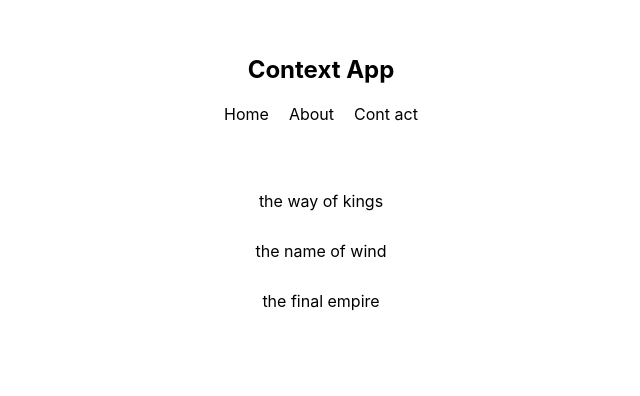
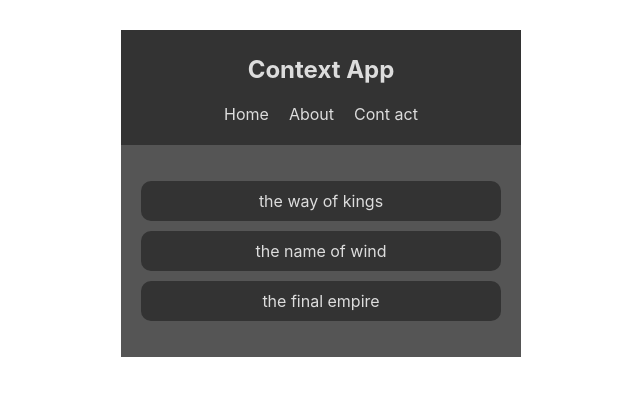
Before and after one commit to yumutlu/reactjs-hooks-localstorage--booklist-project, a React (Create React App) app: page / in a window 1280 px wide. Shown: the top 396 px of the page, without its empty margins (319-959 px from the left). Built offline with nearby package versions, Linux system fonts and the light colour scheme.

Commit message:
Acessing Context(1)

```diff
--- a/src/App.js
+++ b/src/App.js
@@ -8,6 +8,7 @@
   return (
     <div className="App">
       <ThemeContextProvider>
+
       <Navbar/>
       <BookList/>
       </ThemeContextProvider>
--- a/src/components/BookList.js
+++ b/src/components/BookList.js
@@ -1,13 +1,17 @@
 import React, { Component } from 'react'
+import {ThemeContext} from '../components/contexts/ThemeContext'
 
 class BookList extends Component {
+    static contextType = ThemeContext;
     render() {
+        const { isLightTheme, light, dark }= this.context;
+        const theme = isLightTheme ? light : dark;
         return (
-            <div className='book-list'>
+            <div className='book-list' style={{ color: theme.syntax, background: theme.bg}}>
                 <ul>
-                    <li>the way of kings</li>
-                    <li>the name of wind</li>
-                    <li>the final empire</li>
+                    <li style={{ background: theme.ui }}>the way of kings</li>
+                    <li style={{ background: theme.ui }}>the name of wind</li>
+                    <li style={{ background: theme.ui }}>the final empire</li>
                 </ul>
 
             </div>
--- a/src/components/Navbar.js
+++ b/src/components/Navbar.js
@@ -1,9 +1,14 @@
 import React, { Component } from 'react'
+import {ThemeContext} from '../components/contexts/ThemeContext'
 
 class Navbar extends Component {
+    static contextType = ThemeContext;
     render() {
+        console.log(this.context)
+        const{ isLightTheme, light, dark}= this.context;
+        const theme = isLightTheme ? light : dark;
         return (
-            <nav>
+            <nav style={{background:theme.ui, color: theme.syntax}}>
 
                 <h1>Context App</h1>
                 <ul>
```
